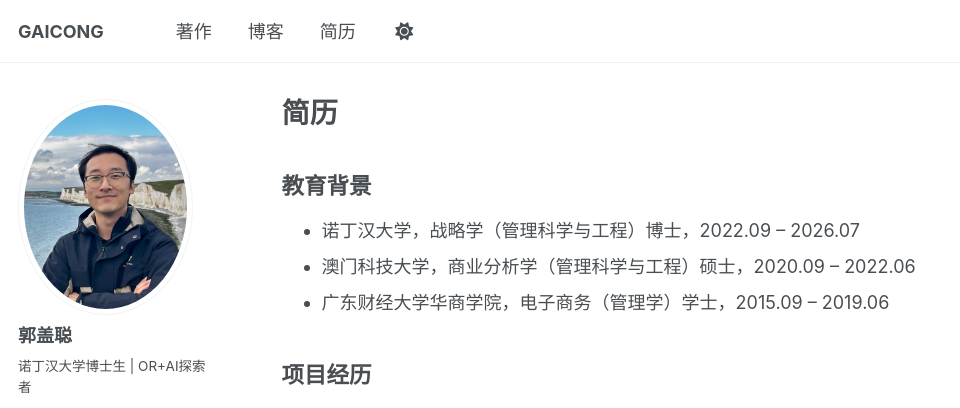
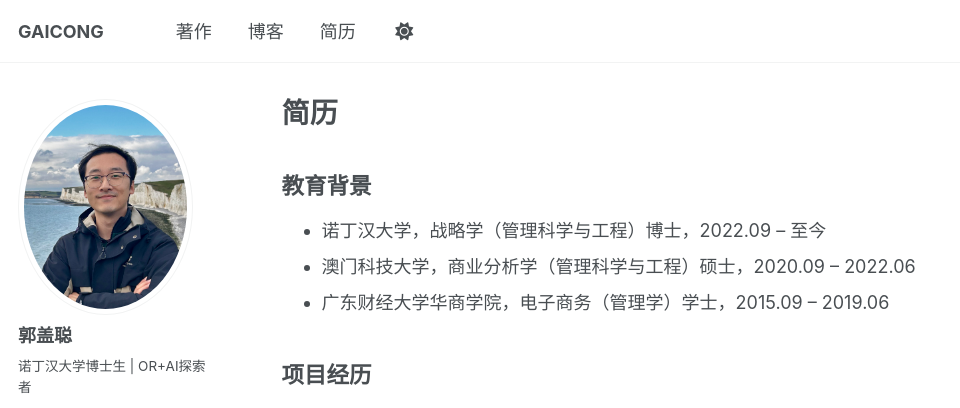
Before and after one commit to Gaicong/gaicong.github.io, a Jekyll site: the page built from _pages/cv.md, in a window 1280 px wide and 900 px high. Shown: the top 408 px of the window, without its empty margins (0-960 px from the left). Built offline with Jekyll 4.4.1, drawn with Linux system fonts in a browser that asks for light colours; some web fonts are replaced; a script that is not in the unit is left out.

Commit message:
Update cv.md

```diff
--- a/_pages/cv.md
+++ b/_pages/cv.md
@@ -10,7 +10,7 @@ redirect_from:
 {% include base_path %}
 
 ## 教育背景
-* 诺丁汉大学，战略学（管理科学与工程）博士，2022.09 – 2026.07
+* 诺丁汉大学，战略学（管理科学与工程）博士，2022.09 – 至今
 * 澳门科技大学，商业分析学（管理科学与工程）硕士，2020.09 – 2022.06
 * 广东财经大学华商学院，电子商务（管理学）学士，2015.09 – 2019.06
 
```
